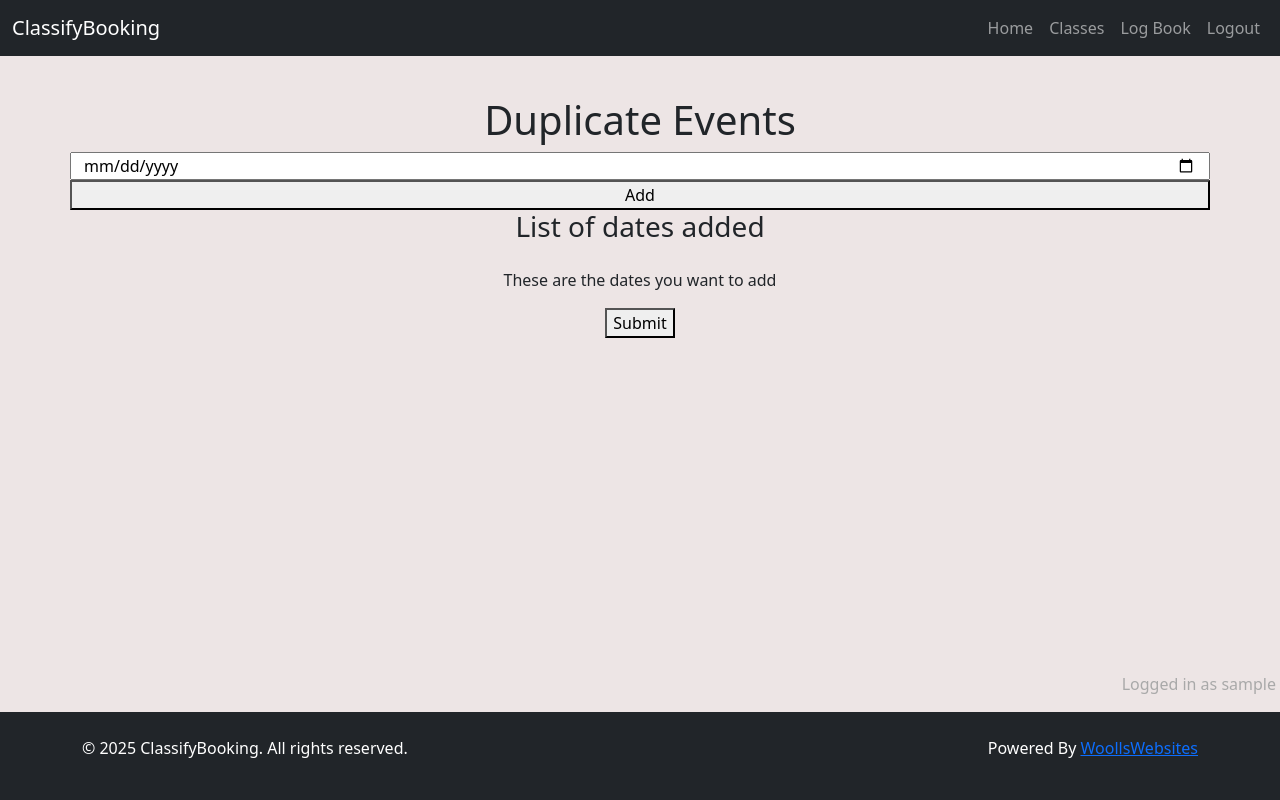
After one commit to judewoolls/ClassifyBooking, a Django app: page /booking/duplicate_day_events/2020-01-15/ in a window 1280 px wide. The commit adds this page. Run offline with Django 4.2, Linux system fonts and the light colour scheme; a user stored in the database is signed in; tables that the repository leaves empty hold one stand-in row (values such as "Sample post").

Commit message:
add duplicate event schedule functionality

```diff
--- a/booking/forms.py
+++ b/booking/forms.py
@@ -1,6 +1,8 @@
 from django import forms
 from .models import Coach, Event, Booking
-
+from django.forms import DateField
+from django.forms.widgets import DateInput, CheckboxSelectMultiple
+from datetime import date, timedelta
 
 # This form is used for the coach to create or edit an event
 class EventForm(forms.ModelForm):
--- /dev/null
+++ b/booking/templates/booking/duplicate_events.html
@@ -0,0 +1,27 @@
+{% extends "base.html" %}
+
+{% load static %}
+
+{% block content %}
+<h1>Duplicate Events</h1>
+<div class="container">
+    <div class="row">
+
+        <input type="date" name="date" id="date-input">
+        <button id="add">Add</button>
+        <h3>List of dates added</h3>
+        <ul id="date-list">
+        </ul>
+        <form action="{% url 'duplicate_day_events' selected_date %}" method="post" id="date-form">
+            {% csrf_token %}
+            <label for="dates-sent">These are the dates you want to add</label>
+            <p id="dates-sent-output"></p>
+            <input class="hidden" type="text" name="dates-sent" id="dates-sent-input">
+            <button type="submit">Submit</button>
+        </form>
+    </div>
+</div>
+
+<script src="{% static 'scripts/formScript.js' %}"></script>
+
+{% endblock content %}
--- a/booking/templates/booking/index.html
+++ b/booking/templates/booking/index.html
@@ -27,6 +27,12 @@ ClassFit | Classes | {{ current_date }}
             <form action="{% url 'create_multi_event' %}" method="get">
                 {% csrf_token %}
                 <button type="submit" class="btn btn-secondary" aria-label="Add Multi Event">Add Multi Event</button>
+            </form>
+        </div>
+        <div id="copy-day-button" class="mt-2">
+            <form action="{% url 'duplicate_day_events' current_date %}" method="get">
+                {% csrf_token %}
+                <button type="submit" class="btn btn-primary" aria-label="Add Multi Event">Duplicate Schedule</button>
             </form>
         </div>
         {% endif %}
--- a/booking/urls.py
+++ b/booking/urls.py
@@ -10,6 +10,8 @@ urlpatterns = [
     path('create_event/', views.create_event, name='create_event'),
     path('create_multi_event/', views.create_multi_event,
          name='create_multi_event'),
+    path('duplicate_day_events/<str:date_str>/',
+         views.duplicate_event, name='duplicate_day_events'),
     path('edit_event/<int:event_id>/', views.edit_event, name='edit_event'),
     path('<str:date>/', views.event_search, name='event_search'),
     path('<str:date>/<int:id>/', views.event_detail, name='event_detail'),
--- a/booking/views.py
+++ b/booking/views.py
@@ -6,6 +6,8 @@ from datetime import timedelta, datetime
 from django.contrib import messages
 from django.contrib.auth.decorators import login_required
 from .forms import EventForm, MultiEventForm
+from datetime import date, timedelta
+from django.shortcuts import render, redirect
 
 import logging
 
@@ -213,6 +215,51 @@ def create_multi_event(request):
     )
 
 
+@login_required
+def duplicate_event(request, date_str):
+    # Parse the date string into a `date` object
+    try:
+        selected_date = datetime.strptime(date_str, "%Y-%m-%d").date()
+    except ValueError:
+        return HttpResponse("Invalid date format", status=400)
+
+    if request.method == 'POST':
+        # Get the events for the selected date
+        events = Event.objects.filter(date_of_event=selected_date)
+
+        # Create a list to hold the new events
+        new_events = []
+
+        date_input = request.POST.get('dates-sent')
+        # Check if the date input is valid
+        if date_input:
+            date_array = [date.strip() for date in date_input.split(',')]
+        else:
+            messages.error(request, "Invalid date input")
+            return redirect('event_search', date=selected_date)
+
+        # Loop through each event and create a new one
+        for event in events:
+            for day in date_array:
+                new_event = Event(
+                    coach=event.coach,
+                    event_name=event.event_name,
+                    description=event.description,
+                    date_of_event= day,
+                    capacity=event.capacity,
+                    start_time=event.start_time,
+                    end_time=event.end_time,
+                    status=event.status,
+                )
+                new_events.append(new_event)
+
+        # Bulk create the new events
+        Event.objects.bulk_create(new_events)
+        messages.success(request, "Events duplicated successfully")
+        return redirect('event_search', date=selected_date)
+    else:
+        return render(request, 'booking/duplicate_events.html', {'selected_date': selected_date})
+
 
 @login_required
 def edit_event(request, event_id):
--- a/classifyBooking/settings.py
+++ b/classifyBooking/settings.py
@@ -30,7 +30,7 @@ TEMPLATES_DIR = os.path.join(BASE_DIR, 'templates')
 SECRET_KEY = os.environ.get("SECRET_KEY")
 
 # SECURITY WARNING: don't run with debug turned on in production!
-DEBUG = True
+DEBUG = False
 
 ALLOWED_HOSTS = ['localhost','.herokuapp.com']
 
--- a/static/css/style.css
+++ b/static/css/style.css
@@ -74,6 +74,10 @@ li {
     margin-bottom: 40px;
 }
 
+.hidden {
+    display: none;
+}
+
 @media screen and (max-width: 600px) {
     #leaderboard {
         max-width: 75%;
--- /dev/null
+++ b/static/scripts/formScript.js
@@ -0,0 +1,39 @@
+const form = document.getElementById("date-form");
+const dateList = document.getElementById('date-list');
+const addButton = document.getElementById('add');
+let deleteButtons = document.querySelectorAll('.delete');
+const datesSentOutput = document.getElementById('dates-sent-output');
+const datesSentInput = document.getElementById('dates-sent-input');
+const datesToAdd = [];
+
+addButton.addEventListener("click", function () {
+    console.log("Add button clicked");
+    let date = document.getElementById('date-input').value; // Use .value for input fields
+    if (date) {
+        dateList.innerHTML += `<li>${date} <button class="delete">Delete</button></li>`;
+        document.getElementById('date-input').value = ""; // Clear the input field
+        deleteButtons = document.querySelectorAll('.delete'); // Update the delete buttons list
+        deleteButtons.forEach(button => {
+            button.addEventListener('click', function () {
+                console.log("Delete button clicked");
+                const listItem = this.parentElement; // Get the parent <li> element
+                dateList.removeChild(listItem); // Remove the <li> from the list
+            });
+        });
+        datesToAdd.push(date); // Add the date to the array
+        datesSentOutput.innerText = `${datesToAdd.join(', ')}`; // Update the displayed dates
+        datesSentInput.value = datesToAdd.join(', '); // Update the hidden input value
+
+    } else {
+        alert("Please enter a date.");
+        return;
+    }
+});
+
+form.addEventListener('submit', function(event) {
+    if (datesToAdd.length === 0) {
+        event.preventDefault(); // Prevent form submission if no dates
+        alert("Please add dates to duplicate.");
+    }
+    // The datesInput.value will be submitted with the form
+});
```
Also changed, not shown: test.db, 2 other files.
